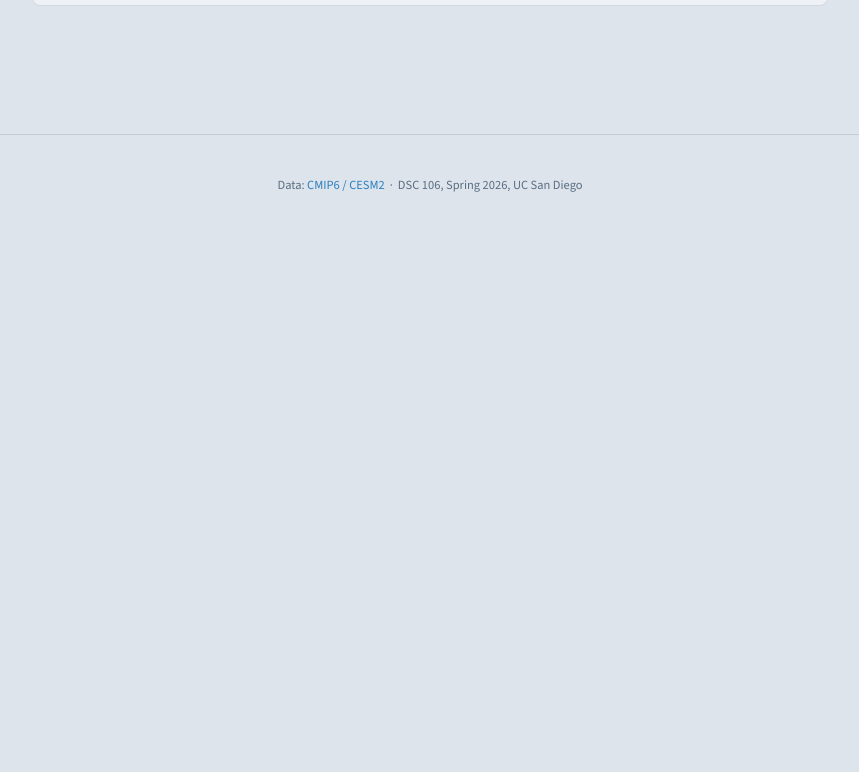
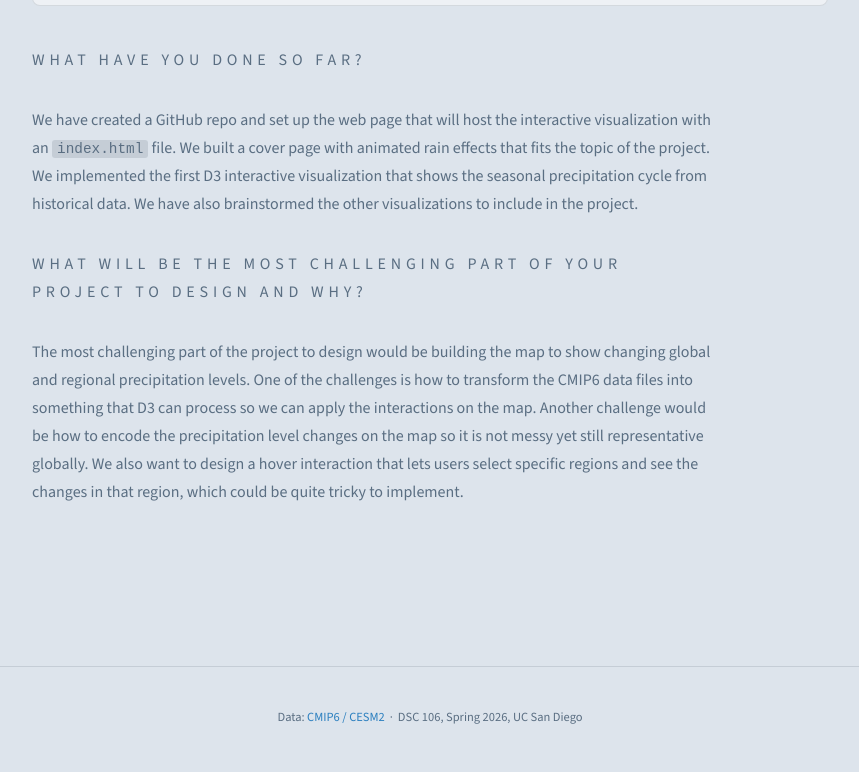
Before and after one commit to jachan056/dsc106_finalproj, a plain HTML site: page index.html in a window 1280 px wide. Shown: the part 1514-2286 px from the top of the page, without its empty margins (210-1069 px from the left). Before the commit the page ends 1762 px from the top, so only its background shows below. Drawn offline with nearby package versions, Linux system fonts and the light colour scheme; a web font is replaced by a local one.

Commit message:
Added writeup section

```diff
--- a/index.html
+++ b/index.html
@@ -161,6 +161,14 @@
     <div class="viz-card-title">Global Precipitation Seasonal Cycle · 1980–2010 Baseline</div>
     <div class="viz-card-sub">CESM2 · r1i1p1f1 · Historical run · Global spatial mean (mm/day)</div>
     <svg id="bar-svg" width="100%" viewBox="0 0 780 280" style="display:block;"></svg>
+  </div>
+
+  <div class="writeup" style="margin-top:2.5rem;">
+    <p class="viz-label">What have you done so far?</p>
+    <p>We have created a GitHub repo and set up the web page that will host the interactive visualization with an <code style="font-family:monospace;font-size:0.9em;background:var(--line);padding:1px 5px;border-radius:3px;">index.html</code> file. We built a cover page with animated rain effects that fits the topic of the project. We implemented the first D3 interactive visualization that shows the seasonal precipitation cycle from historical data. We have also brainstormed the other visualizations to include in the project.</p>
+
+    <p class="viz-label" style="margin-top:2rem;">What will be the most challenging part of your project to design and why?</p>
+    <p>The most challenging part of the project to design would be building the map to show changing global and regional precipitation levels. One of the challenges is how to transform the CMIP6 data files into something that D3 can process so we can apply the interactions on the map. Another challenge would be how to encode the precipitation level changes on the map so it is not messy yet still representative globally. We also want to design a hover interaction that lets users select specific regions and see the changes in that region, which could be quite tricky to implement.</p>
   </div>
 </section>
 
```
